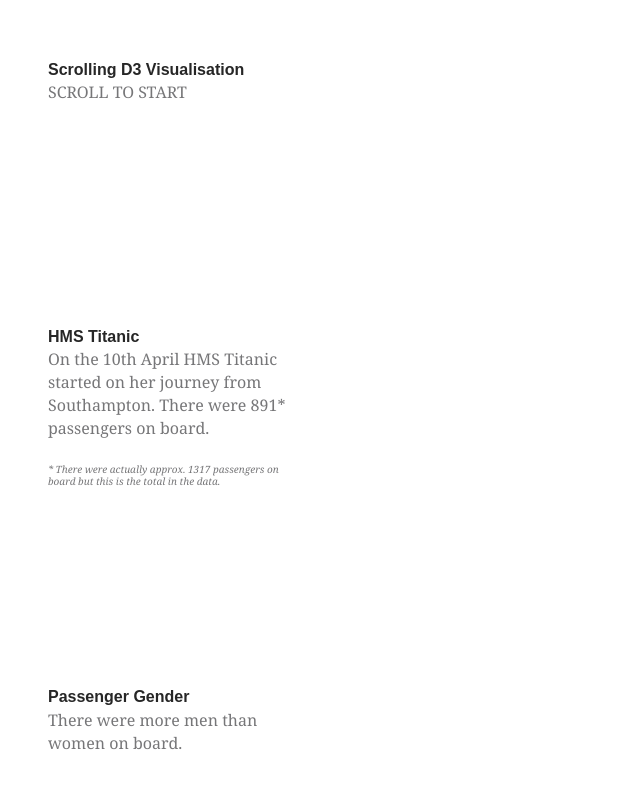
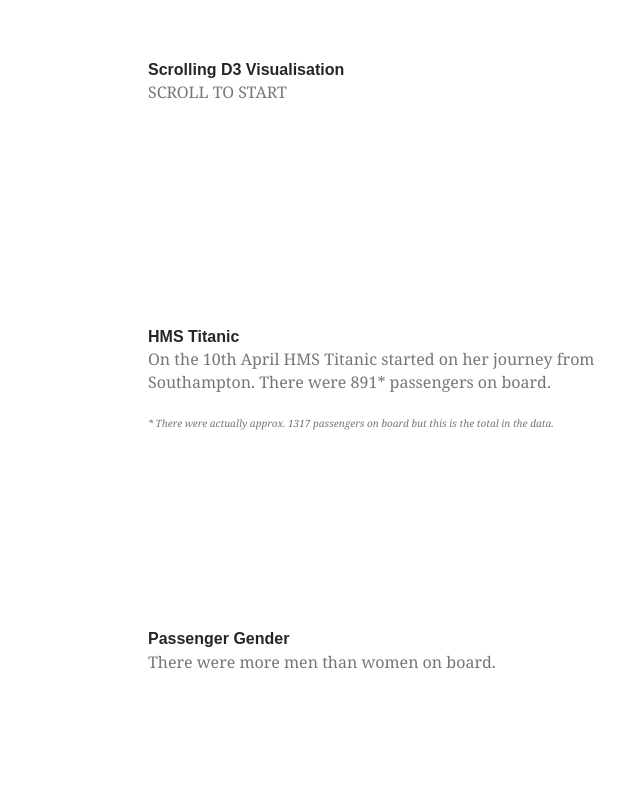
Before and after one commit to AlesyaMarokhovskaya/scroll, a plain HTML site: page index.html in a window 1280 px wide. Shown: the top 800 px of the page, without its empty margins (207-847 px from the left). Drawn offline with nearby package versions, Linux system fonts and the light colour scheme; no server answers.

Commit message:
Update titanic.css

```diff
--- a/titanic.css
+++ b/titanic.css
@@ -1,6 +1,6 @@
 
 .container {
-  width: 800px;
+  width: 600px;
 }
 
 #graphic {
@@ -29,7 +29,7 @@
 #sections {
   position: relative;
   display: inline-block;
-  width: 250px;
+  width: 500px;
   top: 0px;
   z-index: 90;
   padding-bottom: 150px;
```
